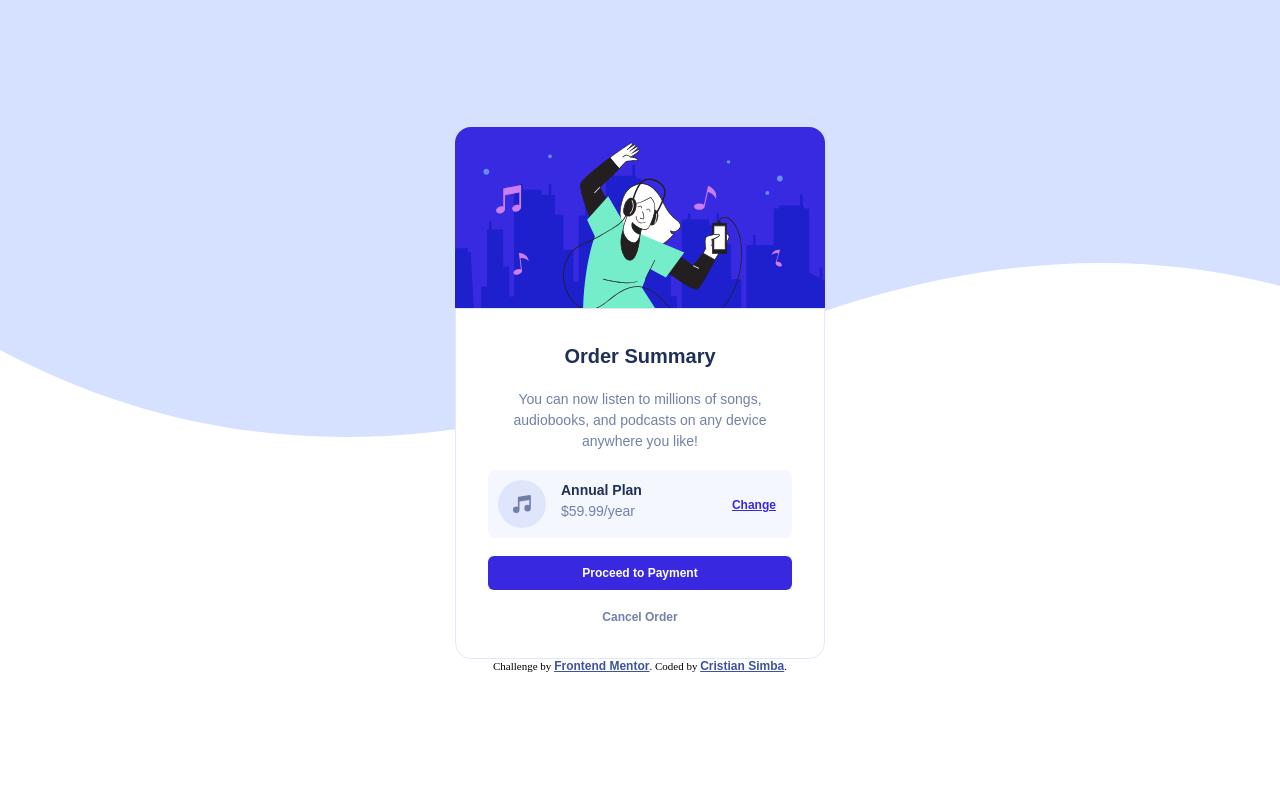
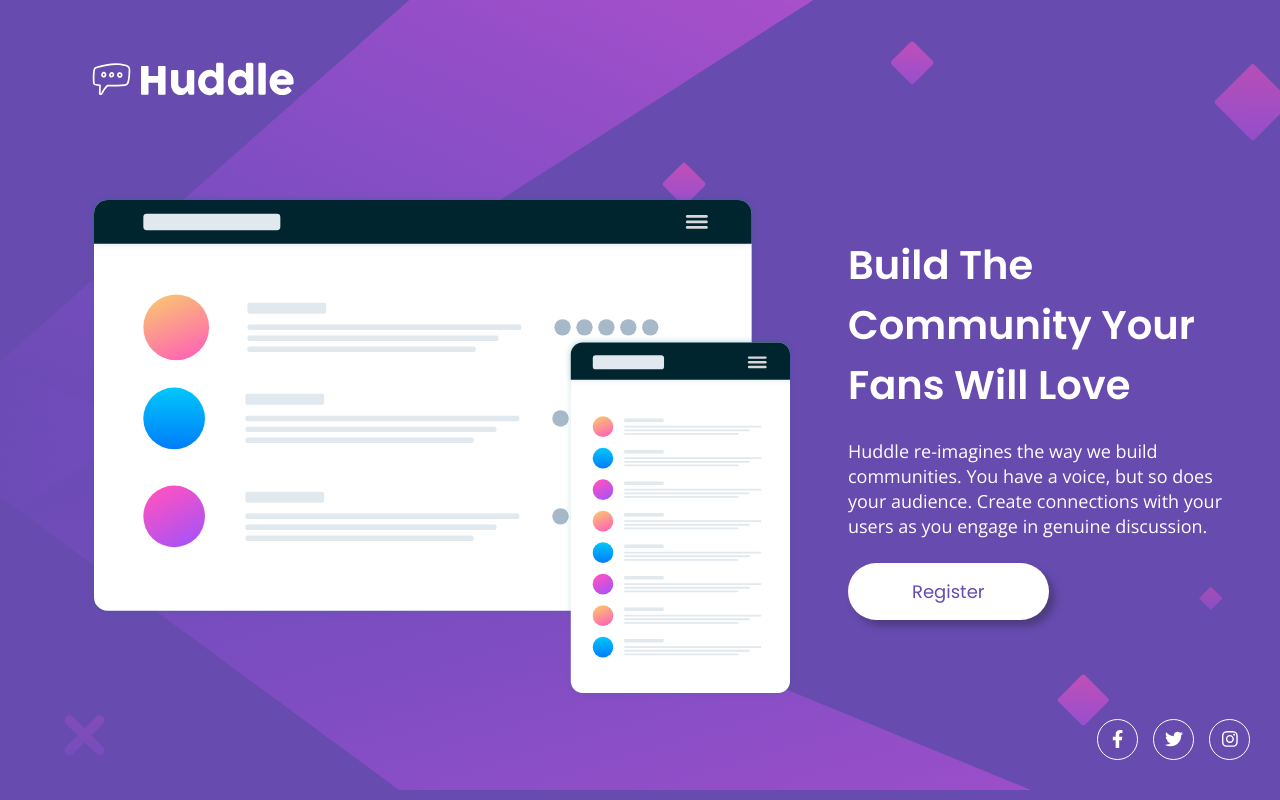
Before and after one commit to SandovalBrandon1027/Laboratorio_8, a plain HTML site: page index.html in a window 1280 px wide. Drawn offline with nearby package versions, Linux system fonts and the light colour scheme.

Commit message:
Add files via upload

```diff
--- a/index.html
+++ b/index.html
@@ -1,50 +1,69 @@
 <!DOCTYPE html>
 <html lang="en">
+
 <head>
-  <meta charset="UTF-8">
-  <meta name="viewport" content="width=device-width, initial-scale=1.0"> <!-- displays site properly based on user's device -->
+    <meta charset="UTF-8">
+    <meta http-equiv="X-UA-Compatible" content="IE=edge">
+    <meta name="viewport" content="width=device-width, initial-scale=1.0">
 
-  <link rel="icon" type="image/png" sizes="32x32" href="./images/favicon-32x32.png">
-  <link rel="stylesheet" href="styles/style.css">
-  <link rel="preconnect" href="https://fonts.googleapis.com">
-  <title>Frontend Mentor | Order summary card</title>
+    <title>Frontend Mentor | Huddle landing page with single introductory section</title>
 
-  <!-- Feel free to remove these styles or customise in your own stylesheet 👍 -->
-  <style>
-    .attribution { font-size: 11px; text-align: center; }
-    .attribution a { color: hsl(228, 45%, 44%); }
-  </style>
+    <link rel="stylesheet" href="https://cdnjs.cloudflare.com/ajax/libs/font-awesome/5.15.4/css/all.min.css" integrity="sha512-1ycn6IcaQQ40/MKBW2W4Rhis/DbILU74C1vSrLJxCq57o941Ym01SwNsOMqvEBFlcgUa6xLiPY/NS5R+E6ztJQ==" crossorigin="anonymous" referrerpolicy="no-referrer" />
+
+    <link rel="stylesheet" href="./src/css/reset.css">
+    <link rel="stylesheet" href="./src/css/variables.css">
+    <link rel="stylesheet" href="./src/css/style.css">
+    <link rel="stylesheet" href="./src/css/responsive.css">
+
+    <link rel="icon" type="image/png" sizes="32x32" href="./src/images/favicon-32x32.png">
+
+    <link rel="preconnect" href="https://fonts.googleapis.com">
+    <link rel="preconnect" href="https://fonts.gstatic.com" crossorigin>
+    <link href="https://fonts.googleapis.com/css2?family=Open+Sans&family=Poppins:wght@400;600&display=swap" rel="stylesheet">
+
 </head>
+
 <body>
-  <div class="card">
-    <div class="img-hero">
-      <img src="images/illustration-hero.svg" alt="img-hero" class="illustration-hero">
-    </div>
-    <div class="content">
-      <h1>Order Summary</h1>
-      <p>You can now listen to millions of songs, audiobooks, and podcasts on any
-      device anywhere you like!</p>
-      <div class="plan">
-        <div class="plan-content">
-          <img src="images/icon-music.svg" alt="icon-music" class="icon">
-          <h2>Annual Plan<p>$59.99/year</p></h2>
+    <header>
+        <a href="#">
+            <img src="./src/images/logo.svg" alt="logo" class="logo">
+        </a>
+    </header>
+
+    <main>
+        <div class="example-image">
+            <img src="./src/images/illustration-mockups.svg" alt="imagem de exemplo">
         </div>
-        <div>
-          <a href="#">Change</a>
+
+        <div class="description">
+            <h2 class="title">Build The Community Your Fans Will Love</h2>
+
+            <p class="text">Huddle re-imagines the way we build communities. You have a voice, but so does your audience.
+            Create connections with your users as you engage in genuine discussion.</p>
+
+            <a href="#">
+                <button class="button">Register</button>
+            </a>
         </div>
-      </div>
-      <button class="pay">
-        Proceed to Payment
-      </button>
-      <a href="#" class="cancel">
-       Cancel Order
-      </a>
-    </div>
-  </div>
+    </main>
 
-  <div class="attribution">
-    Challenge by <a href="https://www.frontendmentor.io?ref=challenge" target="_blank">Frontend Mentor</a>.
-    Coded by <a href="#">Cristian Simba</a>.
-  </div>
+    <footer>
+        <ul class="social">
+            <li class="circle">
+                <a href="#"><i class="fab fa-facebook-f"></i></a>
+            </li>
+
+            <li class="circle">
+                <a href="#"><i class="fab fa-twitter"></i></a>
+            </li>
+
+            <li class="circle">
+                <a href="#"><i class="fab fa-instagram"></i></a>
+            </li>
+        </ul>
+    </footer>
+
+    <script src="https://cdnjs.cloudflare.com/ajax/libs/font-awesome/5.15.4/js/all.min.js" integrity="sha512-Tn2m0TIpgVyTzzvmxLNuqbSJH3JP8jm+Cy3hvHrW7ndTDcJ1w5mBiksqDBb8GpE2ksktFvDB/ykZ0mDpsZj20w==" crossorigin="anonymous" referrerpolicy="no-referrer"></script>
 </body>
+
 </html>
--- /dev/null
+++ b/src/css/reset.css
@@ -0,0 +1,15 @@
+* {
+    margin: 0;
+    padding: 0;
+}
+
+a {
+    cursor: auto;
+    text-decoration: none;
+}
+
+button {
+    padding: 0;
+    border: none;
+    outline: none;
+}
--- /dev/null
+++ b/src/css/responsive.css
@@ -0,0 +1,67 @@
+/* BODY */
+
+@media (max-width: 710px) {
+    body {
+        background: var(--primary-dark) url(../images/bg-mobile.svg) top center no-repeat;
+        background-size: contain;
+    }
+}
+
+/* HEADER */
+
+@media (max-width: 710px) {
+    header .logo {
+        width: 150px;
+        margin: 20px 10px;
+    }
+}
+
+/* MAIN */
+
+@media (max-width: 710px) {
+    main {
+        display: flex;
+        flex-direction: column;
+    }
+
+    main .example-image {
+        margin: 20px;
+    }
+
+    main .example-image img {
+        max-width: 100%;
+        height: auto;
+    }
+
+    main .description {
+        display: flex;
+        justify-content: center;
+        align-items: center;
+        margin-top: 55px;
+        margin-left: 0;
+    }
+
+    main .description .title {
+        text-align: center;
+        font-size: 27px;
+    }
+
+    main .description .text {
+        text-align: center;
+    }
+
+    main .description .button {
+        padding: 15px 100px;
+    }
+}
+
+/* FOOTER */
+
+@media (max-width: 710px) {
+    footer {
+        display: flex;
+        justify-content: center;
+        align-items: center;
+        margin-top: 60px;
+    }
+}
--- /dev/null
+++ b/src/css/style.css
@@ -0,0 +1,129 @@
+html {
+    font-family: 'Open Sans', sans-serif;
+    font-family: 'Poppins', sans-serif;
+}
+
+body {
+    display: grid;
+    grid-template-areas: "header header"
+                         "main main"
+                         "footer footer";
+    grid-template-columns: repeat(2, 1fr);
+    grid-column-gap: 30px;
+    background: var(--primary-dark) url(../images/bg-desktop.svg) center center no-repeat;
+    background-size: cover;
+    margin: 30px;
+    max-width: 1440px;
+}
+
+/* HEADER */
+header {
+    grid-area: header;
+}
+
+header .logo {
+    width: 217px;
+    margin: 22px 52px;
+}
+
+/* MAIN */
+main {
+    grid-area: main;
+    display: flex;
+    flex-direction: row;
+}
+
+main .example-image {
+    margin-top: 58px;
+    margin-left: 57px;
+}
+
+main .description {
+    display: flex;
+    flex-direction: column;
+    margin-top: 100px;
+    margin-left: 52px;
+}
+
+main .description .title {
+    display: flex;
+    color: #ffffff;
+    font-family: 'Poppins', sans-serif;
+    font-weight: 600;
+    font-size: 40px;
+}
+
+main .description .text {
+    display: flex;
+    color: #ffffff;
+    font-family: 'Open Sans', sans-serif;
+    font-weight: 400;
+    font-size: 18px;
+    line-height: 25px;
+    margin-top: 24px;
+}
+
+main .description .button {
+    background-color: #ffffff;
+    color: var(--primary-dark);
+    font-family: 'Poppins', sans-serif;
+    font-weight: 400;
+    font-size: 18px;
+    margin-top: 24px;
+    padding: 15px 64px;
+    box-shadow: 6px 6px 7px #4E3C80;
+    border-radius: 35px;
+    cursor: pointer;
+    transition: 0.2s ease-in-out;
+}
+
+main .description .button:hover {
+    background-color: var(--primary-light);
+    color: #ffffff;
+}
+
+/* FOOTER */
+footer {
+    grid-area: footer;
+    display: flex;
+    justify-content: flex-end;
+}
+
+footer .social {
+    display: flex;
+    margin-top: 7px;
+}
+
+footer .social .circle {
+    display: flex;
+    justify-content: center;
+    align-items: center;
+    width: 39px;
+    height: 39px;
+    border-radius: 50%;
+    border: 1px solid #ffffff;
+    margin-top: 6px;
+    margin-left: 15px;
+    cursor: pointer;
+    transition: 0.2s ease-in-out;
+}
+
+footer .social .circle:hover {
+    border: 1px solid var(--primary-light);
+}
+
+.fa-facebook-f,
+.fa-twitter,
+.fa-instagram {
+    display: flex;
+    color: #ffffff;
+    margin: 20px;
+    font-size: 18px;
+    transition: 0.2s ease-in-out;
+}
+
+.fa-facebook-f:hover,
+.fa-twitter:hover,
+.fa-instagram:hover {
+    color: var(--primary-light);
+}
--- /dev/null
+++ b/src/css/variables.css
@@ -0,0 +1,4 @@
+:root {
+    --primary-light: hsl(300, 69%, 71%);
+    --primary-dark: hsl(257, 40%, 49%);
+}
```
Also changed, not shown: src/images/bg-desktop.svg (added), src/images/bg-mobile.svg (added), src/images/favicon-32x32.png (added), src/images/huddle-mobile.gif (added), src/images/illustration-mockups.svg (added), src/images/logo.svg (added), 2 other files.
